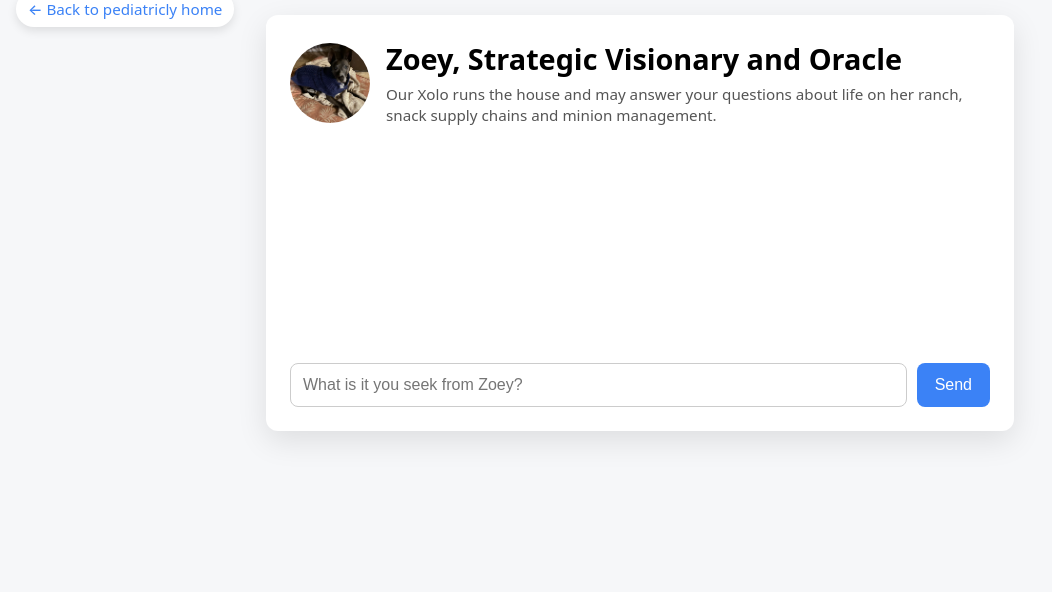
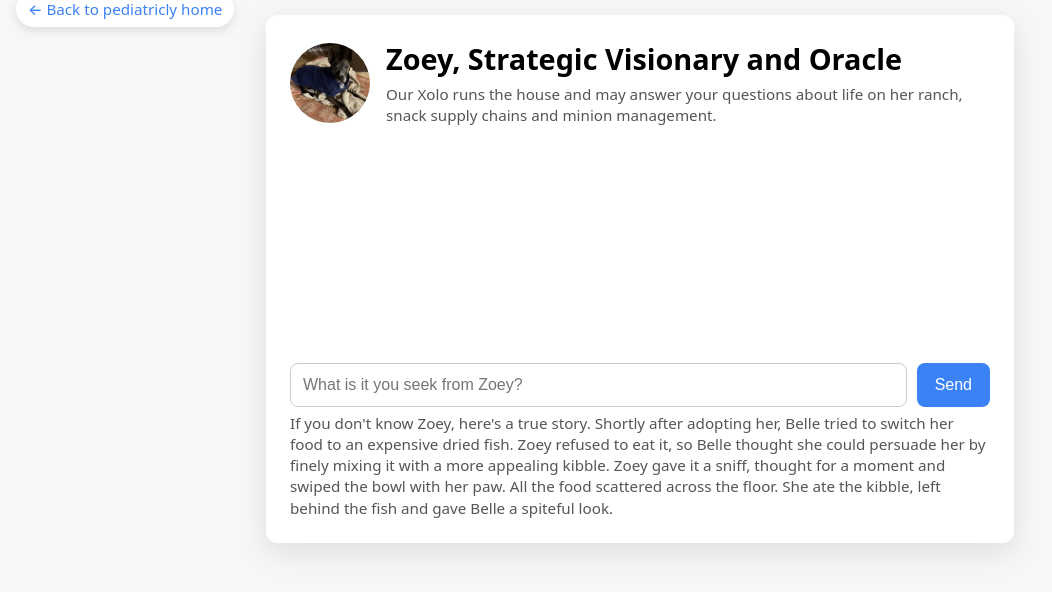
Before and after one commit to pediatricly/xolobot, a Django app: page / in a window 1280 px wide. Shown: the part 25-617 px from the top of the page, without its empty margins (0-1052 px from the left). Run offline with Django 5.2, Linux system fonts and the light colour scheme.

Commit message:
kibble story

```diff
--- a/chatbot/templates/chatbot/index.html
+++ b/chatbot/templates/chatbot/index.html
@@ -29,6 +29,16 @@
         <input type="text" id="message" placeholder="What is it you seek from Zoey?" autocomplete="off" />
         <button type="submit">Send</button>
     </form>
+
+   <div class='footer-text'>
+     <p class='subtitle'>
+          If you don't know Zoey, here's a true story. Shortly after adopting her, Belle tried to switch her food
+          to an expensive dried fish. Zoey refused to eat it, so Belle thought she could persuade her by finely mixing it
+          with a more appealing kibble. Zoey gave it a sniff, thought for a moment and swiped the bowl with her paw.
+          All the food scattered across the floor. She ate the kibble, left behind the fish and gave Belle a spiteful look.
+    </p>
+  </div>
+
 </div>
 
 <script>
```
